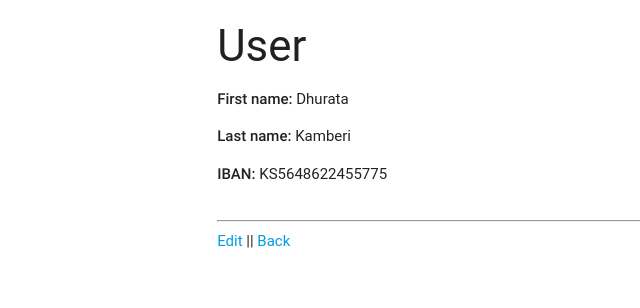
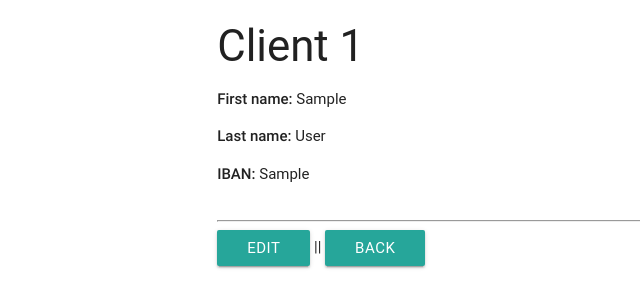
Before and after one commit to dhurataK/CodaTech_UserAdmin, a Django app: page /show/1 in a window 1280 px wide. Shown: the top 308 px of the page, without its empty margins (98-738 px from the left). Run offline with Django 3.2, Linux system fonts and the light colour scheme; tables that the repository leaves empty hold one stand-in row (values such as "Sample post"); some libraries are stand-ins or nearby versions; some web fonts are replaced.

Commit message:
Added show functionality

```diff
--- a/UserAdmin/home/templates/home/show.html
+++ b/UserAdmin/home/templates/home/show.html
@@ -2,14 +2,14 @@
 {% block content %}
 <div class="container">
       <div class="row">
-        <h3>User </h3>
-        <p><strong>First name:</strong> Dhurata</p>
-        <p><strong>Last name: </strong> Kamberi</p>
-        <p><strong>IBAN: </strong> KS5648622455775</p>
+        <h3>Client {{client.id}}  </h3>
+        <p><strong>First name:</strong> {{client.first_name}}</p>
+        <p><strong>Last name: </strong> {{client.last_name}}</p>
+        <p><strong>IBAN: </strong> {{client.iban}}</p>
       </div>
       <div class="row">
         <hr>
-        <a href="{% url 'edit_user' id=1 %}">Edit</a> || <a href="/">Back</a>
+        <a href="{% url 'edit_user' id=1 %}" class="waves-effect waves-light btn">Edit</a> || <a href="/" class="waves-effect waves-light btn">Back</a>
       </div>
     </div>
 {% endblock %}
--- a/UserAdmin/home/views.py
+++ b/UserAdmin/home/views.py
@@ -38,7 +38,12 @@ def create(request):
                     return redirect(reverse('new_user'))
 
 def show(request, id):
-    return render(request, 'home/show.html')
+    client = Client.objects.get(id=id)
+    context = {
+        'client': client,
+
+    }
+    return render(request, 'home/show.html',context)
 
 def edit(request,id):
     return render(request, 'home/edit.html')
```
